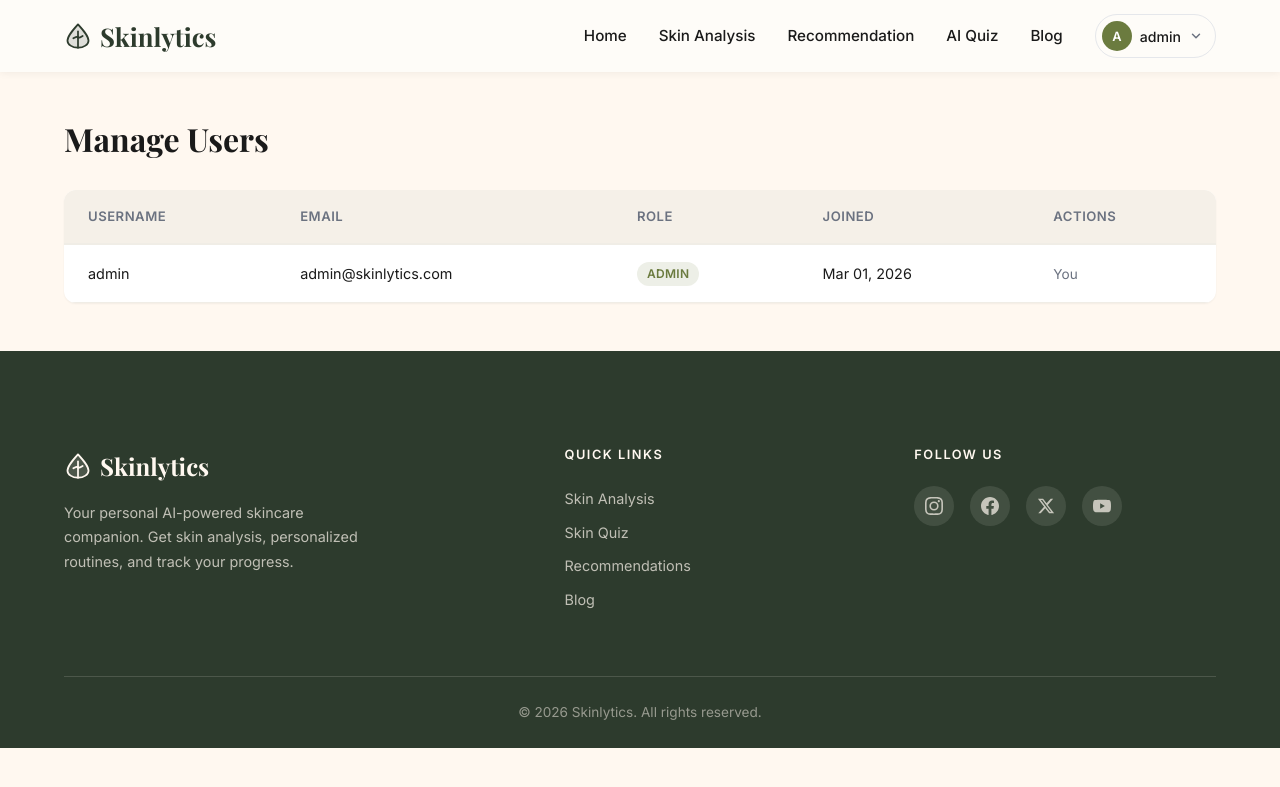
After one commit to abdul-moiz1/Skinlytics-1.0, a Flask app: page /auth/admin/users in a window 1280 px wide. The commit adds this page. Shown: the top 787 px of the page. Run offline with Flask 3, Linux system fonts and the light colour scheme; a user stored in the database is signed in; data comes from the database, SQL or seed files in the repository.

Commit message:
Super Admin Funtionality

```diff
--- a/app/auth/routes.py
+++ b/app/auth/routes.py
@@ -1,5 +1,5 @@
-from flask import render_template, redirect, url_for, flash, request
-from flask_login import login_user, logout_user, current_user
+from flask import render_template, redirect, url_for, flash, request, abort
+from flask_login import login_required, login_user, logout_user, current_user
 from app.auth import bp
 from app.auth.forms import LoginForm, RegisterForm
 from app.models import User
@@ -46,3 +46,34 @@ def logout():
     logout_user()
     flash('You have been logged out.', 'info')
     return redirect(url_for('main.home'))
+
+
+# --- User Admin ---
+
+@bp.route('/admin/users')
+@login_required
+def admin_users():
+    if not current_user.is_super_admin:
+        abort(403)
+    users = User.query.order_by(User.created_at.desc()).all()
+    return render_template('auth/admin/list.html', users=users)
+
+
+@bp.route('/admin/users/<int:user_id>/toggle', methods=['POST'])
+@login_required
+def admin_toggle_user(user_id):
+    if not current_user.is_super_admin:
+        abort(403)
+
+    user = User.query.get_or_404(user_id)
+
+    if user.id == current_user.id:
+        flash('You cannot change your own admin status.', 'danger')
+        return redirect(url_for('auth.admin_users'))
+
+    user.is_admin = not user.is_admin
+    db.session.commit()
+
+    action = 'promoted to admin' if user.is_admin else 'removed from admin'
+    flash(f'{user.username} has been {action}.', 'success')
+    return redirect(url_for('auth.admin_users'))
--- a/app/models.py
+++ b/app/models.py
@@ -12,6 +12,7 @@ class User(UserMixin, db.Model):
     email = db.Column(db.String(120), unique=True, nullable=False)
     password_hash = db.Column(db.String(256), nullable=False)
     is_admin = db.Column(db.Boolean, default=False)
+    is_super_admin = db.Column(db.Boolean, default=False)
     created_at = db.Column(db.DateTime, default=datetime.utcnow)
 
     analyses = db.relationship('Analysis', backref='user', lazy=True)
--- a/app/static/css/style.css
+++ b/app/static/css/style.css
@@ -3449,6 +3449,21 @@ main {
     color: #856404;
 }
 
+.badge-admin {
+    background-color: rgba(107, 123, 63, 0.12);
+    color: var(--color-primary);
+}
+
+.badge-user {
+    background-color: rgba(0, 0, 0, 0.06);
+    color: var(--color-text-muted);
+}
+
+.text-muted {
+    color: var(--color-text-muted);
+    font-size: 0.85rem;
+}
+
 /* Divider */
 .divider {
     width: 100%;
--- /dev/null
+++ b/app/templates/auth/admin/list.html
@@ -0,0 +1,59 @@
+{% extends 'base.html' %}
+
+{% block content %}
+<div class="admin-page">
+    <div class="container">
+        <div class="admin-header">
+            <h1>Manage Users</h1>
+        </div>
+
+        {% if users %}
+        <table class="admin-table">
+            <thead>
+                <tr>
+                    <th>Username</th>
+                    <th>Email</th>
+                    <th>Role</th>
+                    <th>Joined</th>
+                    <th>Actions</th>
+                </tr>
+            </thead>
+            <tbody>
+                {% for user in users %}
+                <tr>
+                    <td>{{ user.username }}</td>
+                    <td>{{ user.email }}</td>
+                    <td>
+                        {% if user.is_admin %}
+                        <span class="badge badge-admin">Admin</span>
+                        {% else %}
+                        <span class="badge badge-user">User</span>
+                        {% endif %}
+                    </td>
+                    <td>{{ user.created_at.strftime('%b %d, %Y') }}</td>
+                    <td>
+                        {% if user.id != current_user.id %}
+                        <form method="POST" action="{{ url_for('auth.admin_toggle_user', user_id=user.id) }}" style="display:inline">
+                            <input type="hidden" name="csrf_token" value="{{ csrf_token() }}">
+                            {% if user.is_admin %}
+                            <button type="submit" class="btn btn-sm btn-danger" onclick="return confirm('Revoke admin from {{ user.username }}?')">Revoke Admin</button>
+                            {% else %}
+                            <button type="submit" class="btn btn-sm btn-primary" onclick="return confirm('Make {{ user.username }} an admin?')">Make Admin</button>
+                            {% endif %}
+                        </form>
+                        {% else %}
+                        <span class="text-muted">You</span>
+                        {% endif %}
+                    </td>
+                </tr>
+                {% endfor %}
+            </tbody>
+        </table>
+        {% else %}
+        <div class="empty-state">
+            <p>No users found.</p>
+        </div>
+        {% endif %}
+    </div>
+</div>
+{% endblock %}
--- a/app/templates/base.html
+++ b/app/templates/base.html
@@ -75,6 +75,12 @@
                                     <svg width="16" height="16" viewBox="0 0 24 24" fill="none" stroke="currentColor" stroke-width="2" stroke-linecap="round" stroke-linejoin="round"><circle cx="12" cy="12" r="10"/><path d="M9.09 9a3 3 0 015.83 1c0 2-3 3-3 3"/><line x1="12" y1="17" x2="12.01" y2="17"/></svg>
                                     Quiz
                                 </a>
+                                {% if current_user.is_super_admin %}
+                                <a href="{{ url_for('auth.admin_users') }}" class="dropdown-item">
+                                    <svg width="16" height="16" viewBox="0 0 24 24" fill="none" stroke="currentColor" stroke-width="2" stroke-linecap="round" stroke-linejoin="round"><path d="M17 21v-2a4 4 0 00-4-4H5a4 4 0 00-4 4v2"/><circle cx="9" cy="7" r="4"/><path d="M23 21v-2a4 4 0 00-3-3.87"/><path d="M16 3.13a4 4 0 010 7.75"/></svg>
+                                    Users
+                                </a>
+                                {% endif %}
                                 {% endif %}
                                 <div class="dropdown-divider"></div>
                                 <a href="{{ url_for('auth.logout') }}" class="dropdown-item dropdown-logout">
--- a/seed.py
+++ b/seed.py
@@ -5,7 +5,7 @@ def seed_database(db):
     # --- Admin User ---
     admin = User.query.filter_by(is_admin=True).first()
     if not admin:
-        admin = User(username='admin', email='admin@skinlytics.com', is_admin=True)
+        admin = User(username='admin', email='admin@skinlytics.com', is_admin=True, is_super_admin=True)
         admin.set_password('admin123')
         db.session.add(admin)
 
```
